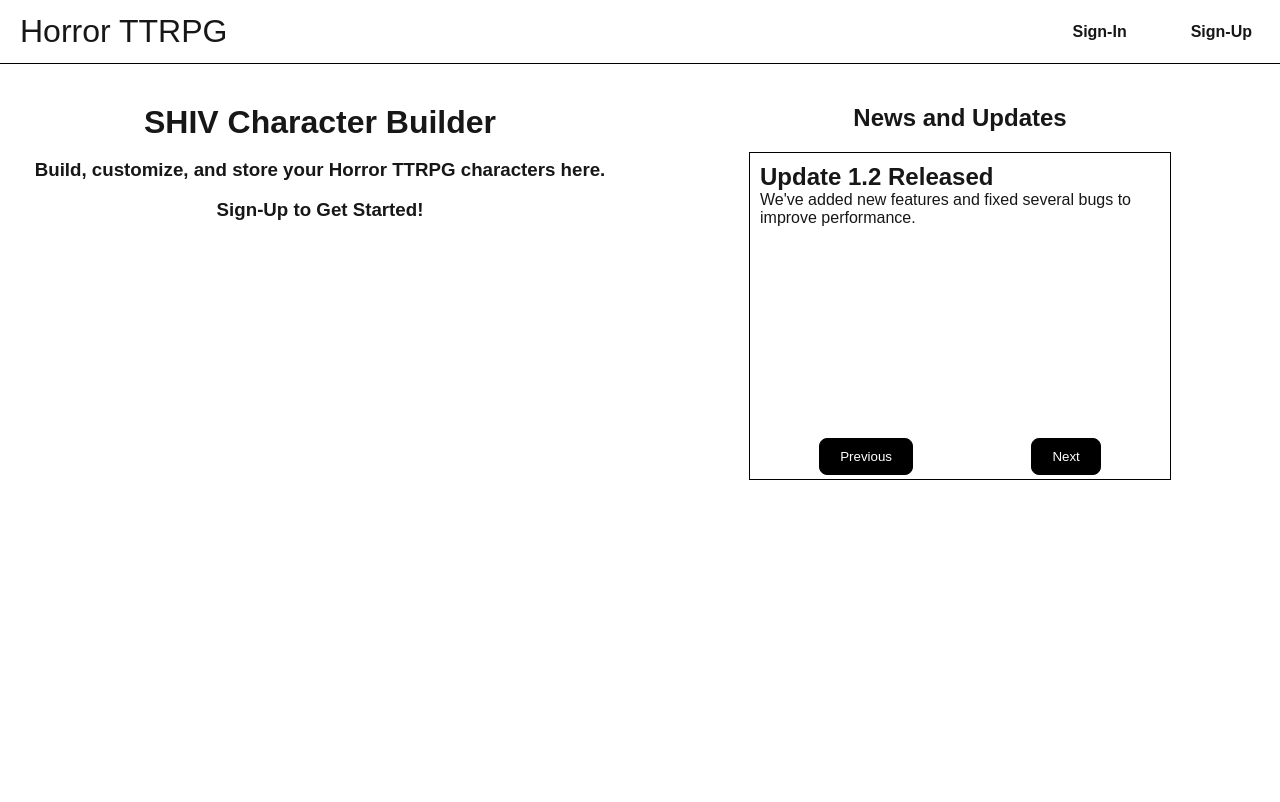
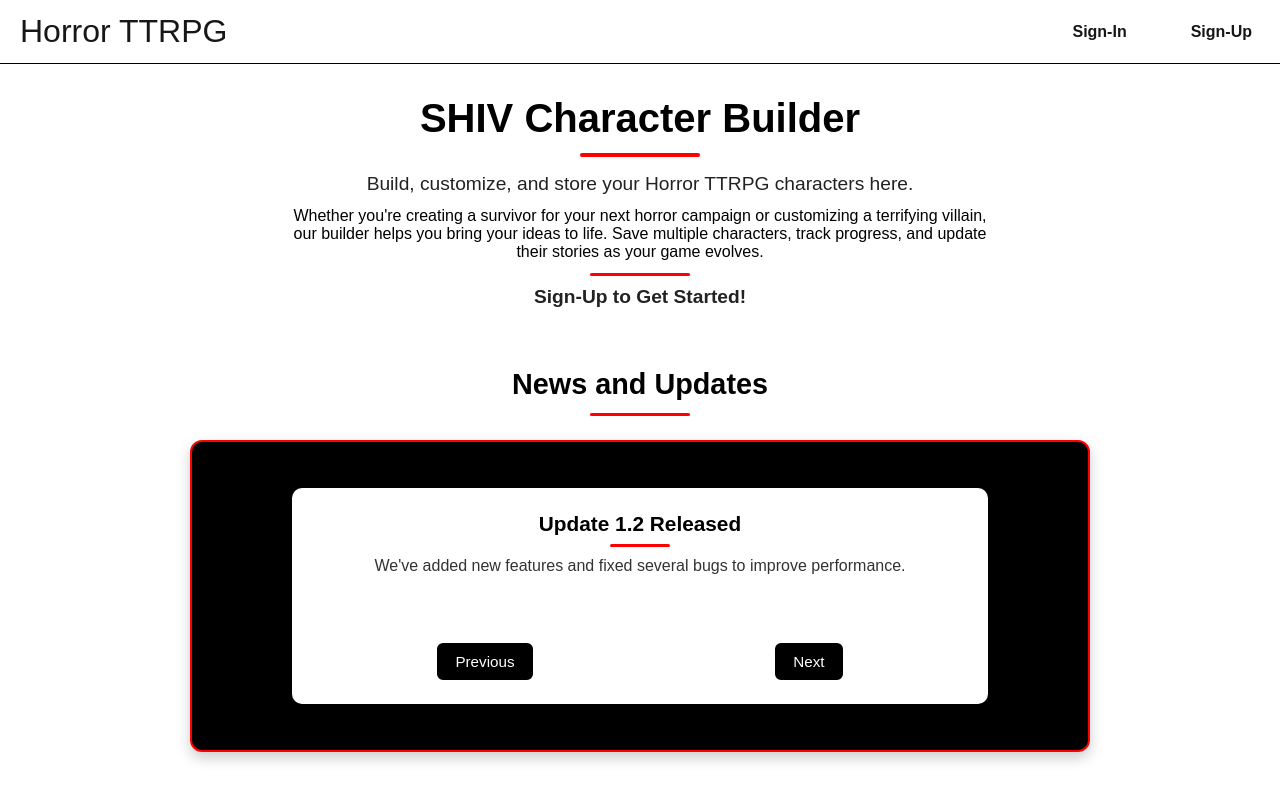
Before and after one commit to ZippyDaFish/character-builder, a Next.js app: page / in a window 1280 px wide. Shown: the top 802 px of the page. Built offline with nearby package versions, Linux system fonts and the light colour scheme; no server answers.

Commit message:
style homepage

```diff
--- a/app/components/cardCarousel.js
+++ b/app/components/cardCarousel.js
@@ -1,7 +1,7 @@
 'use client';
 
 import { useState } from 'react';
-import styles from "../styles/cardCarousel.css";
+import "../styles/cardCarousel.css";
 
 const cards = [
   {
--- a/app/page.js
+++ b/app/page.js
@@ -1,21 +1,29 @@
 "use client";
 import styles from "./page.module.css";
-import CustomButton from "./components/customButton";
 import CardCarousel from "./components/cardCarousel";
+import Link from "next/link";
 
 export default function Home() {
   return (
     <div className={styles.pageContainer}>
+      {/* Hero Section */}
       <div className={styles.container}>
         <h1>SHIV Character Builder</h1>
-        <br/>
         <h3>Build, customize, and store your Horror TTRPG characters here.</h3>
-        <br/>
-        <h3>Sign-Up to Get Started!</h3>
+        <p>
+          Whether you're creating a survivor for your next horror campaign or customizing a terrifying villain,
+          our builder helps you bring your ideas to life. Save multiple characters, track progress,
+          and update their stories as your game evolves.
+        </p>
+        <Link href="/sign-up"><h3 className={styles.cta}><b>Sign-Up to Get Started!</b></h3></Link>
       </div>
-      <div className={styles.container}>
+
+      {/* Updates Section */}
+      <div className={styles.containerRight}>
         <h2>News and Updates</h2>
-        <CardCarousel/>
+        <div className={styles.carouselWrapper}>
+          <CardCarousel />
+        </div>
       </div>
     </div>
   );
--- a/app/page.module.css
+++ b/app/page.module.css
@@ -1,13 +1,90 @@
 .pageContainer {
-  display: flex;
-  justify-content: space-evenly;
-  min-height: 92vh;
-}
-
-.container {
-  padding: 40px 20px;
   display: flex;
   flex-direction: column;
   align-items: center;
-  width: 50%;
+  justify-content: flex-start;
+  min-height: 100vh;
+  background-color: #fff; /* white is now the main background */
+  color: #000;
+  padding: 2rem;
+  gap: 3rem;
 }
+
+/* Hero Section */
+.container {
+  text-align: center;
+  max-width: 700px;
+}
+
+.container h1 {
+  font-size: 2.5rem;
+  font-weight: bold;
+  margin-bottom: 1rem;
+  color: #000;
+  position: relative;
+}
+
+/* Red underline accent */
+.container h1::after {
+  content: "";
+  display: block;
+  width: 120px;
+  height: 4px;
+  background: red;
+  margin: 0.75rem auto 0;
+  border-radius: 2px;
+}
+
+.container h3 {
+  font-size: 1.2rem;
+  font-weight: 400;
+  margin: 0.75rem 0;
+  color: #222;
+}
+
+/* Updates Section */
+.containerRight {
+  text-align: center;
+  width: 100%;
+  max-width: 900px;
+}
+
+.containerRight h2 {
+  font-size: 1.8rem;
+  font-weight: bold;
+  margin-bottom: 1.5rem;
+  color: #000;
+  position: relative;
+}
+
+/* Red underline for section title */
+.containerRight h2::after {
+  content: "";
+  display: block;
+  width: 100px;
+  height: 3px;
+  background: red;
+  margin: 0.75rem auto 0;
+  border-radius: 2px;
+}
+
+/* Dark box for carousel */
+.carouselWrapper {
+  background: #000; /* black stands out more */
+  color: #fff;
+  border: 2px solid red;
+  border-radius: 12px;
+  padding: 1.5rem;
+  box-shadow: 0 6px 14px rgba(0,0,0,0.2);
+}
+
+.container .cta::before {
+  content: "";
+  display: block;
+  width: 100px;
+  height: 3px;
+  background: red;
+  margin: 0.75rem auto 0;
+  border-radius: 2px;
+  margin-bottom: 10px;
+}
--- a/app/styles/cardCarousel.css
+++ b/app/styles/cardCarousel.css
@@ -1,15 +1,64 @@
 .carousel-container {
-    margin: 20px 10px;
-    padding: 10px;
-    border: 1px solid black;
-    min-height: 50%;
+  margin: 20px auto;
+  padding: 1.5rem;
+  background: #fff; /* white card area */
+  border: 2px solid #000;
+  border-radius: 12px;
+  box-shadow: 0 6px 14px rgba(0,0,0,0.15);
+  min-height: 220px;
+  max-width: 700px;
+  display: flex;
+  flex-direction: column;
+  justify-content: space-between;
 }
 
 .content-container {
-    width: 400px;
-    height: 90%;
+  text-align: center;
 }
+
+.content-container h2 {
+  font-size: 1.3rem;
+  font-weight: bold;
+  color: #000;
+  margin-bottom: 0.5rem;
+  position: relative;
+}
+
+.content-container h2::after {
+  content: "";
+  display: block;
+  width: 60px;
+  height: 3px;
+  background: red;
+  margin: 0.5rem auto 0;
+  border-radius: 2px;
+}
+
+.content-container p {
+  font-size: 1rem;
+  color: #333;
+  line-height: 1.4;
+}
+
 .buttons-container {
-    display: flex;
-    justify-content: space-around;
+  display: flex;
+  justify-content: space-around;
+  margin-top: 1rem;
 }
+
+.buttons-container button {
+  background-color: #000;
+  color: #fff;
+  border: 2px solid #000;
+  padding: 0.5rem 1rem;
+  border-radius: 6px;
+  cursor: pointer;
+  font-size: 0.95rem;
+  transition: all 0.2s ease;
+}
+
+.buttons-container button:hover {
+  background-color: white;
+  border-color: black;
+  color: black;
+}
```
